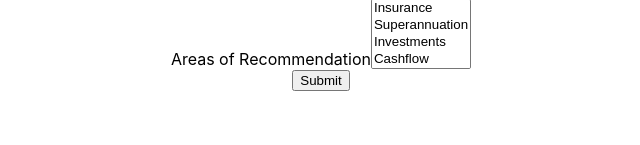
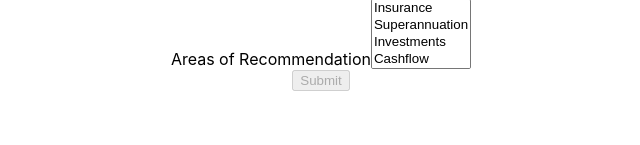
Before and after one commit to elstr/nod-challenge, a React (Create React App) app: page / in a window 1280 px wide. Shown: the part 155-300 px from the top of the page, without its empty margins (319-959 px from the left). Built offline with nearby package versions, Linux system fonts and the light colour scheme.

Commit message:
feat: Check if has errors logic

```diff
--- a/src/App.js
+++ b/src/App.js
@@ -5,14 +5,34 @@ import dataBase from "./database.json";
 
 import { Text, DropDown } from "./components";
 
+// TODO: Move this to useEffect onMount
+// iterate dataBase and add error to each object
+const INITIAL_STATE = {
+  "First Name": { value: "", error: true },
+  "Last Name": { value: "", error: true },
+  "Date of Birth": { value: "", error: true },
+  Email: { value: "", error: true },
+  Address: { value: "", error: true },
+  "Contact Number": { value: "", error: true },
+  Gender: { value: "", error: true },
+  "Areas of Recommendation": { selectedValues: "", error: true }
+};
+
 const App = () => {
-  const [fields, setFields] = useState([]);
-  const [error, setError] = useState(false);
+  const [fields, setFields] = useState(INITIAL_STATE);
+  const [error, setError] = useState(true);
   const [reset, setFormReset] = useState(false);
 
+  useEffect(() => {
+    const hasError = Object.values(fields).map(f => f.error).includes(true);
+    hasError ? setError(true) : setError(false);
+  }, [fields]);
+
   const saveValue = field => {
-   console.log("save value")
-   console.log(field)
+    // Update fields with new field values
+    const newFields = Object.assign({}, fields);
+    newFields[field.name] = Object.assign({}, field);
+    setFields(newFields);
   };
 
   const saveToCSV = () => {
```
